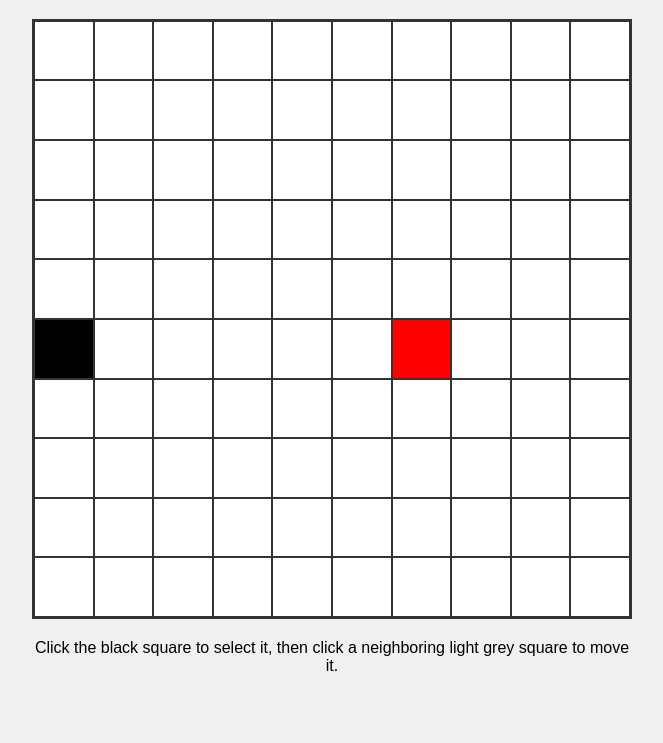
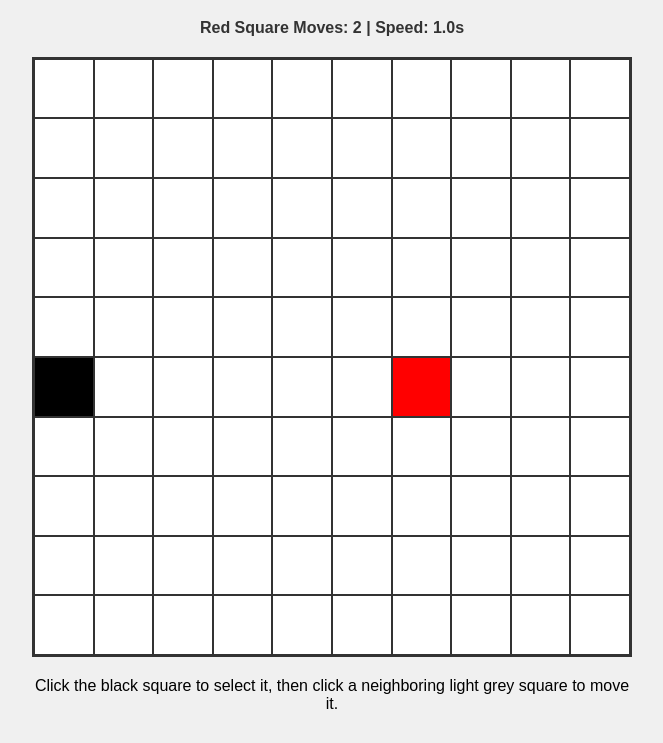
Before and after one commit to J-p26/GameTests, a plain HTML site: page index.html in a window 1280 px wide. Both pictures are taken after a click on the button "Start Game". Shown: the part 81-824 px from the top of the page, without its empty margins (308-971 px from the left). Before the commit the page ends 800 px from the top, so only its background shows below. Drawn offline with Linux system fonts and the light colour scheme.

Commit message:
Enhance AI speed mechanics in Grid Square Game
Added speed information for the red square and updated its speed every 20 moves.

```diff
--- a/index.html
+++ b/index.html
@@ -71,14 +71,19 @@
             background-color: lightgrey;
         }
 
-        #instructions, #status, #game-over-message {
-            margin: 15px 0;
+        #instructions, #status, #game-over-message, #speed-info {
+            margin: 10px 0;
             font-size: 16px;
         }
 
         #game-over-message {
             font-size: 24px;
             color: red;
+        }
+
+        #speed-info {
+            font-weight: bold;
+            color: #333;
         }
     </style>
 </head>
@@ -90,6 +95,7 @@
             <p>Select grid size (8-20), then click Start Game.</p>
             <p>Click the black square to select it, then click a neighboring light grey square to move it.</p>
             <p>The red square (AI) will move toward the black square every second.</p>
+            <p>Every 20 moves, the red square speeds up!</p>
             <p>If the red square catches the black square, it's game over!</p>
         </div>
         <div>
@@ -102,6 +108,7 @@
     <!-- Game Screen -->
     <div id="game-screen">
         <h1>Grid Square Game</h1>
+        <div id="speed-info">Red Square Moves: 0 | Speed: 1.0s</div>
         <div id="grid-container"></div>
         <div id="status">Click the black square to select it, then click a neighboring light grey square to move it.</div>
     </div>
@@ -121,6 +128,8 @@
         let blackSquareIndex = null;
         let redSquareIndex = null;
         let aiInterval = null;
+        let redSquareMoveCount = 0;
+        let aiIntervalTime = 1000; // Start at 1 second
 
         // DOM elements
         const startScreen = document.getElementById('start-screen');
@@ -129,6 +138,7 @@
         const startButton = document.getElementById('start-button');
         const restartButton = document.getElementById('restart-button');
         const gridSizeInput = document.getElementById('grid-size');
+        const speedInfo = document.getElementById('speed-info');
 
         // Initialize
         startScreen.style.display = 'block';
@@ -149,12 +159,18 @@
         // Restart the game
         restartButton.addEventListener('click', () => {
             if (aiInterval) clearInterval(aiInterval);
+            redSquareMoveCount = 0;
+            aiIntervalTime = 1000;
             gameOverScreen.style.display = 'none';
             startScreen.style.display = 'block';
         });
 
         // Create the grid
         function createGrid() {
+            redSquareMoveCount = 0;
+            aiIntervalTime = 1000;
+            speedInfo.textContent = `Red Square Moves: ${redSquareMoveCount} | Speed: ${aiIntervalTime / 1000.0}s`;
+
             const gridContainer = document.getElementById('grid-container');
             gridContainer.innerHTML = '';
             gridContainer.style.gridTemplateColumns = `repeat(${gridSize}, 1fr)`;
@@ -187,7 +203,7 @@
             // Clear any existing AI interval
             if (aiInterval) clearInterval(aiInterval);
             // Start AI movement
-            aiInterval = setInterval(moveAISquare, 1000);
+            aiInterval = setInterval(moveAISquare, aiIntervalTime);
 
             updateGrid();
         }
@@ -288,6 +304,15 @@
                 grid[bestMove] = 'red';
                 redSquareIndex = bestMove;
 
+                // Increment move count and update speed
+                redSquareMoveCount++;
+                if (redSquareMoveCount % 20 === 0 && aiIntervalTime > 100) {
+                    aiIntervalTime -= 100; // Decrease interval by 0.1s (100ms)
+                    clearInterval(aiInterval);
+                    aiInterval = setInterval(moveAISquare, aiIntervalTime);
+                }
+                speedInfo.textContent = `Red Square Moves: ${redSquareMoveCount} | Speed: ${(aiIntervalTime / 1000).toFixed(1)}s`;
+
                 // Check for collision
                 if (redSquareIndex === blackSquareIndex) {
                     clearInterval(aiInterval);
```
